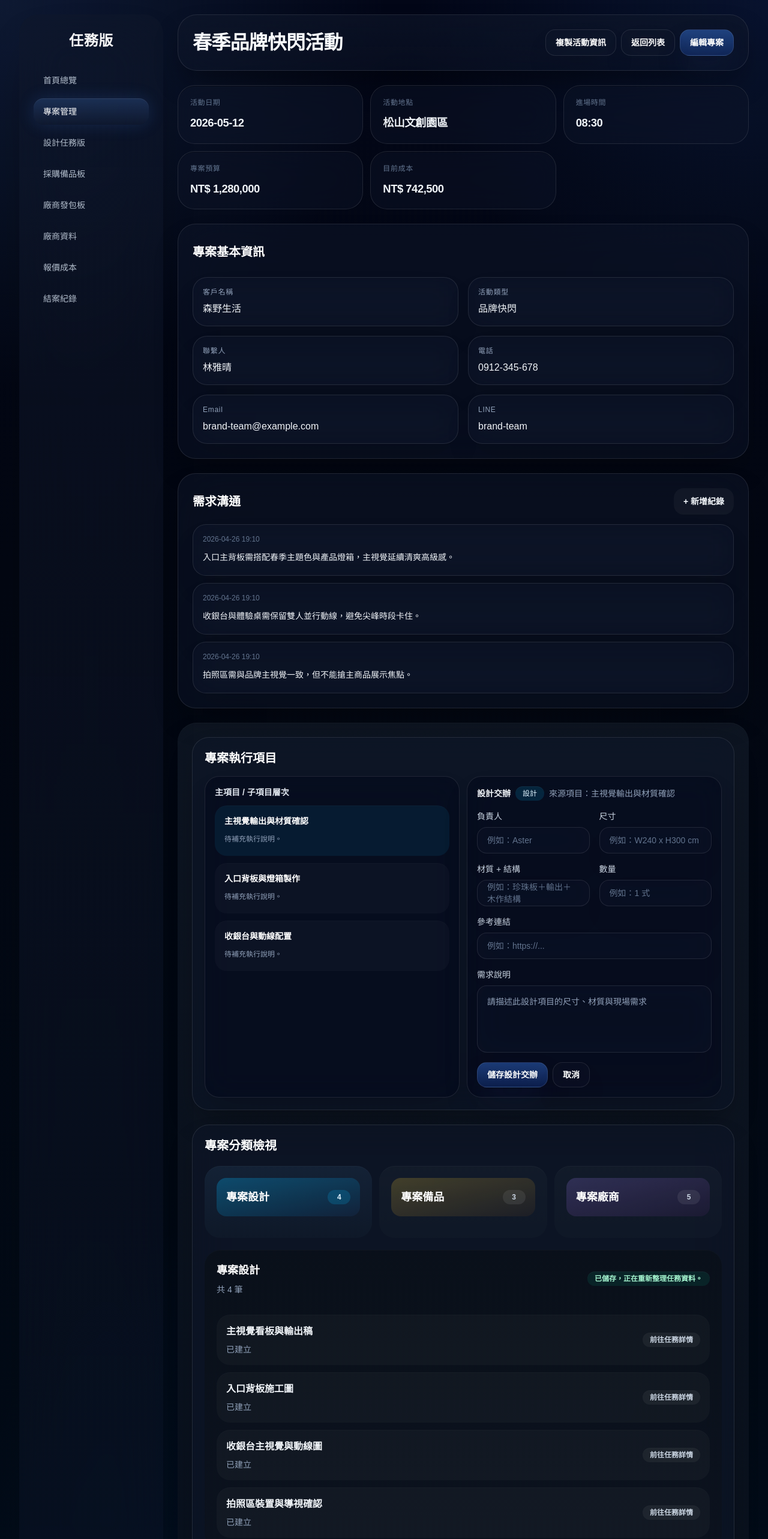
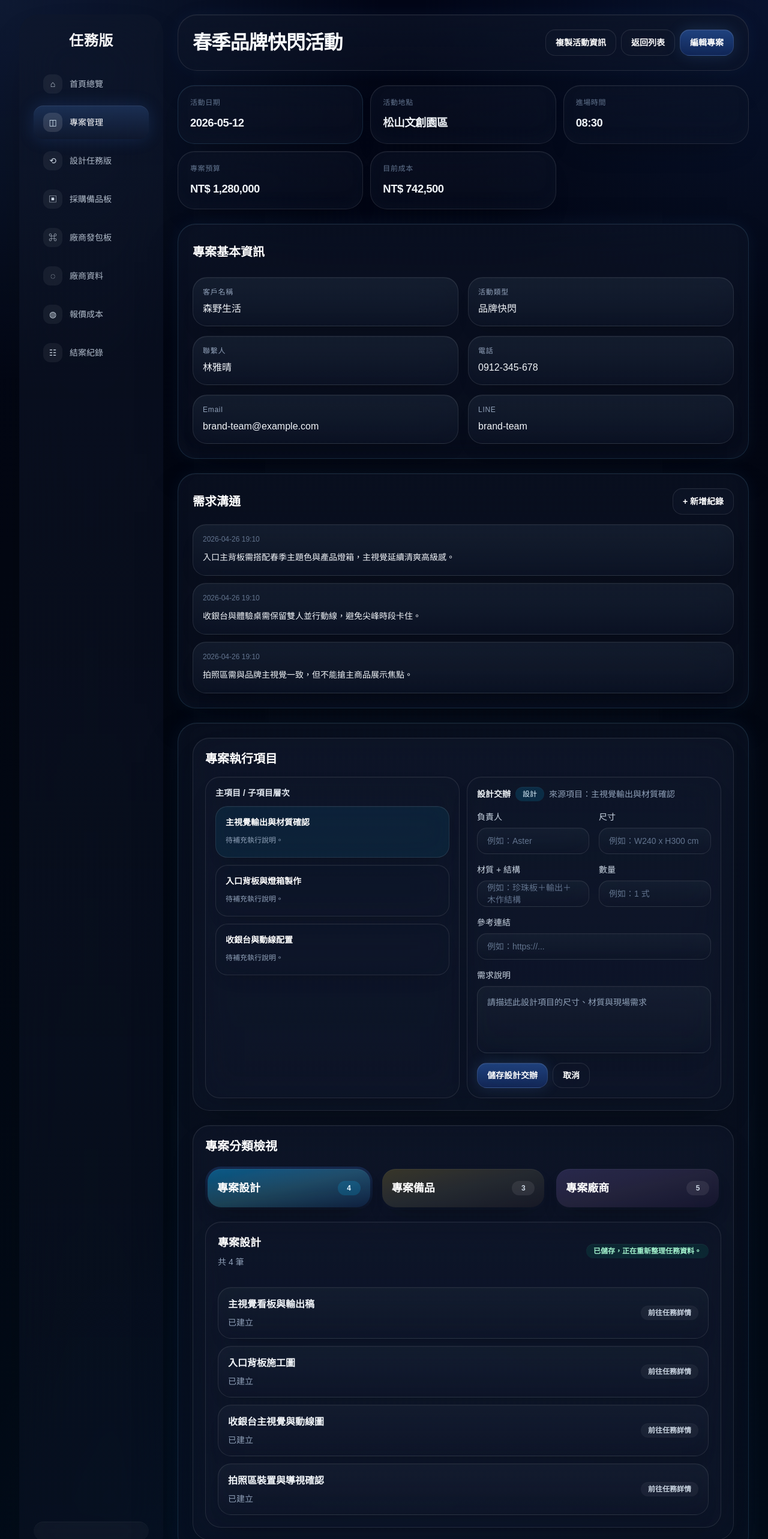
Before and after one commit to willy841/projectflow, a Next.js app in the folder project-mgmt/: page /blueprints/project-detail-v1 in a window 1280 px wide. Shown: the top 2566 px of the page at 60% size. Built offline with nearby package versions, Linux system fonts and the light colour scheme.

Commit message:
style: deepen blueprint cards and add nav icons

```diff
--- a/project-mgmt/src/app/blueprints/project-detail-v1/page.tsx
+++ b/project-mgmt/src/app/blueprints/project-detail-v1/page.tsx
@@ -22,23 +22,34 @@ export default function ProjectDetailBlueprintV1Page() {
     '拍照區需與品牌主視覺一致，但不能搶主商品展示焦點。',
   ];
 
+  const navItems = [
+    { icon: '⌂', label: '首頁總覽' },
+    { icon: '◫', label: '專案管理' },
+    { icon: '⟲', label: '設計任務版' },
+    { icon: '▣', label: '採購備品板' },
+    { icon: '⌘', label: '廠商發包板' },
+    { icon: '◌', label: '廠商資料' },
+    { icon: '◍', label: '報價成本' },
+    { icon: '☷', label: '結案紀錄' },
+  ];
+
   const executionCols = [
     {
       title: '專案設計',
       count: 4,
-      accent: 'from-sky-400/28 to-blue-500/6',
+      accent: 'from-sky-400/34 via-cyan-300/20 to-blue-500/10',
       active: true,
     },
     {
       title: '專案備品',
       count: 3,
-      accent: 'from-amber-300/20 to-orange-400/5',
+      accent: 'from-amber-300/18 via-amber-200/10 to-orange-400/4',
       active: false,
     },
     {
       title: '專案廠商',
       count: 5,
-      accent: 'from-violet-400/20 to-fuchsia-500/5',
+      accent: 'from-violet-400/18 via-fuchsia-300/10 to-fuchsia-500/4',
       active: false,
     },
   ];
@@ -59,16 +70,19 @@ export default function ProjectDetailBlueprintV1Page() {
           </div>
 
           <nav className="space-y-2 text-sm">
-            {['首頁總覽', '專案管理', '設計任務版', '採購備品板', '廠商發包板', '廠商資料', '報價成本', '結案紀錄'].map((item, index) => (
+            {navItems.map((item, index) => (
               <div
-                key={item}
-                className={`rounded-2xl px-4 py-3 transition ${
+                key={item.label}
+                className={`group flex items-center gap-3 rounded-2xl px-4 py-3 transition ${
                   index === 1
                     ? 'bg-[linear-gradient(180deg,rgba(75,132,220,0.24),rgba(34,53,92,0.12))] text-white shadow-[inset_0_1px_0_rgba(255,255,255,0.08),0_0_28px_rgba(59,130,246,0.18)]'
                     : 'text-slate-300/88 hover:bg-white/6 hover:shadow-[0_0_22px_rgba(96,165,250,0.08)]'
                 }`}
               >
-                {item}
+                <span className={`inline-flex h-8 w-8 items-center justify-center rounded-xl ${index === 1 ? 'bg-white/12 text-sky-100' : 'bg-white/6 text-slate-300 group-hover:text-sky-100'}`}>
+                  {item.icon}
+                </span>
+                <span>{item.label}</span>
               </div>
             ))}
           </nav>
@@ -77,20 +91,20 @@ export default function ProjectDetailBlueprintV1Page() {
         </aside>
 
         <section className="flex-1 space-y-6">
-          <header className="rounded-[32px] border border-white/10 bg-[linear-gradient(180deg,rgba(15,23,42,0.62),rgba(15,23,42,0.42))] p-5 shadow-2xl shadow-black/40 backdrop-blur-2xl xl:p-6">
+          <header className="rounded-[32px] border border-white/10 bg-[linear-gradient(180deg,rgba(15,23,42,0.62),rgba(15,23,42,0.42))] p-5 shadow-[0_28px_80px_-40px_rgba(0,0,0,0.58),0_0_32px_rgba(96,165,250,0.06),inset_0_1px_0_rgba(255,255,255,0.05)] backdrop-blur-2xl xl:p-6">
             <div className="flex flex-col gap-5 xl:flex-row xl:items-center xl:justify-between">
               <div className="min-w-0 flex-1">
                 <h2 className="text-3xl font-semibold tracking-tight text-slate-50 xl:text-[2rem]">春季品牌快閃活動</h2>
               </div>
 
               <div className="flex flex-wrap items-center gap-2 xl:justify-end">
-                <button className="inline-flex h-11 items-center justify-center rounded-2xl border border-white/10 bg-slate-900/50 px-4 text-sm font-semibold text-slate-100 shadow-2xl shadow-black/20 backdrop-blur-xl transition hover:bg-slate-900/70 hover:shadow-[0_0_24px_rgba(96,165,250,0.16)]">
+                <button className="inline-flex h-11 items-center justify-center rounded-2xl border border-white/10 bg-slate-900/50 px-4 text-sm font-semibold text-slate-100 shadow-[0_22px_46px_-28px_rgba(0,0,0,0.45),inset_0_1px_0_rgba(255,255,255,0.04)] backdrop-blur-xl transition hover:bg-slate-900/70 hover:shadow-[0_0_24px_rgba(96,165,250,0.16)]">
                   複製活動資訊
                 </button>
-                <button className="inline-flex h-11 items-center justify-center rounded-2xl border border-white/10 bg-slate-900/40 px-4 text-sm font-semibold text-slate-200 shadow-2xl shadow-black/15 backdrop-blur-xl transition hover:bg-slate-900/60 hover:shadow-[0_0_20px_rgba(96,165,250,0.12)]">
+                <button className="inline-flex h-11 items-center justify-center rounded-2xl border border-white/10 bg-slate-900/40 px-4 text-sm font-semibold text-slate-200 shadow-[0_18px_40px_-28px_rgba(0,0,0,0.42),inset_0_1px_0_rgba(255,255,255,0.03)] backdrop-blur-xl transition hover:bg-slate-900/60 hover:shadow-[0_0_20px_rgba(96,165,250,0.12)]">
                   返回列表
                 </button>
-                <button className="inline-flex h-11 items-center justify-center rounded-2xl border border-white/10 bg-[linear-gradient(180deg,rgba(59,130,246,0.42),rgba(37,99,235,0.24))] px-4 text-sm font-semibold text-white shadow-2xl shadow-blue-950/40 backdrop-blur-xl transition hover:brightness-105 hover:shadow-[0_0_28px_rgba(96,165,250,0.24)]">
+                <button className="inline-flex h-11 items-center justify-center rounded-2xl border border-white/10 bg-[linear-gradient(180deg,rgba(59,130,246,0.42),rgba(37,99,235,0.24))] px-4 text-sm font-semibold text-white shadow-[0_24px_48px_-26px_rgba(30,64,175,0.7),0_0_26px_rgba(96,165,250,0.16),inset_0_1px_0_rgba(255,255,255,0.1)] backdrop-blur-xl transition hover:brightness-105 hover:shadow-[0_0_28px_rgba(96,165,250,0.24)]">
                   編輯專案
                 </button>
               </div>
@@ -101,10 +115,10 @@ export default function ProjectDetailBlueprintV1Page() {
             {summaryItems.map((item, index) => (
               <article
                 key={item.label}
-                className={`rounded-[28px] p-5 shadow-[inset_0_1px_0_rgba(255,255,255,0.04)] ${
+                className={`rounded-[28px] p-5 shadow-[0_24px_52px_-32px_rgba(0,0,0,0.46),inset_0_1px_0_rgba(255,255,255,0.06),inset_0_-12px_30px_-20px_rgba(15,23,42,0.9)] ${
                   index === 0
-                    ? 'border border-white/10 bg-slate-900/50 shadow-2xl shadow-black/35 backdrop-blur-xl'
-                    : 'border border-white/10 bg-slate-900/40 shadow-2xl shadow-black/25 backdrop-blur-xl'
+                    ? 'border border-sky-300/14 bg-[linear-gradient(180deg,rgba(15,23,42,0.56),rgba(15,23,42,0.4))] backdrop-blur-xl'
+                    : 'border border-white/10 bg-[linear-gradient(180deg,rgba(15,23,42,0.5),rgba(15,23,42,0.34))] backdrop-blur-xl'
                 }`}
               >
                 <p className="text-xs font-medium uppercase tracking-wider text-slate-500">{item.label}</p>
@@ -114,7 +128,7 @@ export default function ProjectDetailBlueprintV1Page() {
           </section>
 
           <section className="grid gap-6 2xl:grid-cols-[minmax(0,1.08fr)_minmax(360px,0.92fr)]">
-            <article className="rounded-[30px] border border-white/10 bg-slate-900/50 p-6 shadow-2xl shadow-black/30 backdrop-blur-2xl">
+            <article className="rounded-[30px] border border-sky-300/14 bg-[linear-gradient(180deg,rgba(15,23,42,0.56),rgba(15,23,42,0.38))] p-6 shadow-[0_28px_72px_-36px_rgba(0,0,0,0.56),0_0_30px_rgba(96,165,250,0.07),inset_0_1px_0_rgba(255,255,255,0.05),inset_0_-14px_32px_-22px_rgba(15,23,42,0.95)] backdrop-blur-2xl">
               <div className="mb-5 flex min-h-11 items-center">
                 <div className="min-w-0">
                   <h3 className="text-xl font-semibold leading-none text-white">專案基本資訊</h3>
@@ -123,7 +137,7 @@ export default function ProjectDetailBlueprintV1Page() {
 
               <div className="grid gap-4 md:grid-cols-2">
                 {infoItems.map(([label, value]) => (
-                  <div key={label} className="rounded-[24px] border border-white/10 bg-slate-900/40 px-4 py-4 shadow-2xl shadow-black/15 backdrop-blur-xl">
+                  <div key={label} className="rounded-[24px] border border-white/10 bg-[linear-gradient(180deg,rgba(30,41,59,0.52),rgba(15,23,42,0.4))] px-4 py-4 shadow-[0_18px_36px_-24px_rgba(0,0,0,0.42),inset_0_1px_0_rgba(255,255,255,0.05)] backdrop-blur-xl">
                     <p className="text-xs font-medium tracking-[0.06em] text-slate-400">{label}</p>
                     <p className="mt-2 font-medium text-slate-100">{value}</p>
                   </div>
@@ -131,19 +145,19 @@ export default function ProjectDetailBlueprintV1Page() {
               </div>
             </article>
 
-            <article className="rounded-[30px] border border-white/10 bg-slate-900/50 p-6 shadow-2xl shadow-black/30 backdrop-blur-2xl">
+            <article className="rounded-[30px] border border-sky-300/14 bg-[linear-gradient(180deg,rgba(15,23,42,0.56),rgba(15,23,42,0.38))] p-6 shadow-[0_28px_72px_-36px_rgba(0,0,0,0.56),0_0_30px_rgba(96,165,250,0.07),inset_0_1px_0_rgba(255,255,255,0.05),inset_0_-14px_32px_-22px_rgba(15,23,42,0.95)] backdrop-blur-2xl">
               <div className="mb-4 flex min-h-11 flex-col gap-3 sm:flex-row sm:items-center sm:justify-between">
                 <div className="min-w-0">
                   <h3 className="text-xl font-semibold leading-none text-white">需求溝通</h3>
                 </div>
-                <button className="inline-flex h-11 shrink-0 items-center justify-center whitespace-nowrap rounded-2xl bg-white/[0.04] px-4 text-sm font-semibold text-slate-100 transition hover:bg-white/[0.08]">
+                <button className="inline-flex h-11 shrink-0 items-center justify-center whitespace-nowrap rounded-2xl border border-white/10 bg-slate-900/40 px-4 text-sm font-semibold text-slate-100 shadow-[0_18px_40px_-28px_rgba(0,0,0,0.42),inset_0_1px_0_rgba(255,255,255,0.03)] backdrop-blur-xl transition hover:bg-slate-900/60 hover:shadow-[0_0_18px_rgba(96,165,250,0.12)]">
                   + 新增紀錄
                 </button>
               </div>
 
               <div className="space-y-3">
                 {requirementItems.map((item, index) => (
-                  <div key={index} className="rounded-[22px] border border-white/10 bg-slate-900/40 px-4 py-4 shadow-2xl shadow-black/15 backdrop-blur-xl hover:shadow-[0_0_24px_rgba(96,165,250,0.12)] transition-shadow">
+                  <div key={index} className="rounded-[22px] border border-white/10 bg-[linear-gradient(180deg,rgba(30,41,59,0.48),rgba(15,23,42,0.38))] px-4 py-4 shadow-[0_18px_38px_-24px_rgba(0,0,0,0.42),inset_0_1px_0_rgba(255,255,255,0.04)] backdrop-blur-xl hover:shadow-[0_0_24px_rgba(96,165,250,0.12)] transition-shadow">
                     <p className="text-xs font-medium text-slate-500">2026-04-26 19:10</p>
                     <p className="mt-2 text-sm leading-7 text-slate-100">{item}</p>
                   </div>
@@ -152,8 +166,8 @@ export default function ProjectDetailBlueprintV1Page() {
             </article>
           </section>
 
-          <section className="space-y-6 rounded-[32px] bg-[linear-gradient(180deg,rgba(15,23,36,0.88),rgba(11,18,30,0.8))] p-6 shadow-[0_30px_70px_-42px_rgba(0,0,0,0.8),inset_0_1px_0_rgba(255,255,255,0.03)]">
-            <div className="rounded-[28px] border border-white/10 bg-slate-900/45 p-5 shadow-2xl shadow-black/25 backdrop-blur-xl">
+          <section className="space-y-6 rounded-[32px] border border-sky-300/14 bg-[linear-gradient(180deg,rgba(15,23,42,0.54),rgba(15,23,42,0.36))] p-6 shadow-[0_30px_76px_-36px_rgba(0,0,0,0.58),0_0_34px_rgba(96,165,250,0.08),inset_0_1px_0_rgba(255,255,255,0.05),inset_0_-14px_34px_-22px_rgba(15,23,42,0.95)] backdrop-blur-2xl">
+            <div className="rounded-[28px] border border-white/10 bg-[linear-gradient(180deg,rgba(15,23,42,0.5),rgba(15,23,42,0.34))] p-5 shadow-[0_22px_54px_-30px_rgba(0,0,0,0.46),inset_0_1px_0_rgba(255,255,255,0.04)] backdrop-blur-xl">
               <div className="mb-4 flex items-center justify-between gap-3">
                 <div>
                   <h3 className="text-xl font-semibold text-white">專案執行項目</h3>
@@ -161,11 +175,11 @@ export default function ProjectDetailBlueprintV1Page() {
               </div>
 
               <div className="grid gap-3 lg:grid-cols-2">
-                <div className="rounded-[24px] border border-white/10 bg-slate-950/45 p-4 shadow-2xl shadow-black/20 backdrop-blur-xl">
+                <div className="rounded-[24px] border border-white/10 bg-[linear-gradient(180deg,rgba(15,23,42,0.46),rgba(15,23,42,0.3))] p-4 shadow-[0_18px_42px_-26px_rgba(0,0,0,0.44),inset_0_1px_0_rgba(255,255,255,0.04)] backdrop-blur-xl">
                   <div className="mb-3 text-sm font-semibold text-slate-200">主項目 / 子項目層次</div>
                   <div className="space-y-3">
                     {['主視覺輸出與材質確認', '入口背板與燈箱製作', '收銀台與動線配置'].map((item, index) => (
-                      <div key={item} className={`rounded-[20px] px-4 py-4 shadow-[inset_0_1px_0_rgba(255,255,255,0.02)] ${index === 0 ? 'bg-sky-400/[0.08]' : 'bg-white/[0.025]'}`}>
+                      <div key={item} className={`rounded-[20px] border border-white/10 px-4 py-4 shadow-[0_16px_34px_-24px_rgba(0,0,0,0.38),inset_0_1px_0_rgba(255,255,255,0.03)] backdrop-blur-xl transition-shadow hover:shadow-[0_0_22px_rgba(96,165,250,0.1)] ${index === 0 ? 'bg-sky-400/[0.08]' : 'bg-slate-900/35'}`}>
                         <div className="text-sm font-semibold text-white">{item}</div>
                         <div className="mt-2 text-xs leading-6 text-slate-400">待補充執行說明。</div>
                       </div>
@@ -173,7 +187,7 @@ export default function ProjectDetailBlueprintV1Page() {
                   </div>
                 </div>
 
-                <div className="rounded-[24px] border border-white/10 bg-slate-950/45 p-4 shadow-2xl shadow-black/20 backdrop-blur-xl">
+                <div className="rounded-[24px] border border-white/10 bg-[linear-gradient(180deg,rgba(15,23,42,0.46),rgba(15,23,42,0.3))] p-4 shadow-[0_18px_42px_-26px_rgba(0,0,0,0.44),inset_0_1px_0_rgba(255,255,255,0.04)] backdrop-blur-xl">
                   <div className="mb-4 flex flex-wrap items-center gap-2">
                     <p className="text-sm font-semibold text-slate-100">設計交辦</p>
                     <span className="inline-flex items-center justify-center rounded-full bg-sky-400/14 px-3 py-1 text-xs font-medium text-sky-100 shadow-[inset_0_1px_0_rgba(255,255,255,0.04)]">
@@ -186,7 +200,7 @@ export default function ProjectDetailBlueprintV1Page() {
                     {designFormFields.map(([label, placeholder]) => (
                       <label key={label} className="flex flex-col gap-2">
                         <span className="text-sm font-medium text-slate-300">{label}</span>
-                        <div className="flex h-11 items-center rounded-2xl border border-white/10 bg-slate-900/45 px-4 text-sm text-slate-500 shadow-2xl shadow-black/10 backdrop-blur-xl">
+                        <div className="flex h-11 items-center rounded-2xl border border-white/10 bg-[linear-gradient(180deg,rgba(30,41,59,0.46),rgba(15,23,42,0.34))] px-4 text-sm text-slate-500 shadow-[0_16px_32px_-22px_rgba(0,0,0,0.36),inset_0_1px_0_rgba(255,255,255,0.03)] backdrop-blur-xl">
                           {placeholder}
                         </div>
                       </label>
@@ -194,24 +208,24 @@ export default function ProjectDetailBlueprintV1Page() {
 
                     <label className="flex flex-col gap-2 md:col-span-2">
                       <span className="text-sm font-medium text-slate-300">參考連結</span>
-                      <div className="flex h-11 items-center rounded-2xl border border-white/10 bg-slate-900/45 px-4 text-sm text-slate-500 shadow-2xl shadow-black/10 backdrop-blur-xl">
+                      <div className="flex h-11 items-center rounded-2xl border border-white/10 bg-[linear-gradient(180deg,rgba(30,41,59,0.46),rgba(15,23,42,0.34))] px-4 text-sm text-slate-500 shadow-[0_16px_32px_-22px_rgba(0,0,0,0.36),inset_0_1px_0_rgba(255,255,255,0.03)] backdrop-blur-xl">
                         例如：https://...
                       </div>
                     </label>
 
                     <label className="flex flex-col gap-2 md:col-span-2">
                       <span className="text-sm font-medium text-slate-300">需求說明</span>
-                      <div className="min-h-28 rounded-2xl border border-white/10 bg-slate-900/45 px-4 py-3 text-sm leading-7 text-slate-400 shadow-2xl shadow-black/10 backdrop-blur-xl">
+                      <div className="min-h-28 rounded-2xl border border-white/10 bg-[linear-gradient(180deg,rgba(30,41,59,0.46),rgba(15,23,42,0.34))] px-4 py-3 text-sm leading-7 text-slate-400 shadow-[0_16px_32px_-22px_rgba(0,0,0,0.36),inset_0_1px_0_rgba(255,255,255,0.03)] backdrop-blur-xl">
                         請描述此設計項目的尺寸、材質與現場需求
                       </div>
                     </label>
                   </div>
 
                   <div className="mt-4 flex flex-wrap gap-2">
-                    <button className="inline-flex items-center justify-center rounded-2xl border border-white/10 bg-[linear-gradient(180deg,rgba(59,130,246,0.42),rgba(37,99,235,0.24))] px-4 py-2.5 text-sm font-semibold text-white shadow-2xl shadow-blue-950/40 backdrop-blur-xl hover:shadow-[0_0_26px_rgba(96,165,250,0.24)] transition-shadow">
+                    <button className="inline-flex items-center justify-center rounded-2xl border border-white/10 bg-[linear-gradient(180deg,rgba(59,130,246,0.42),rgba(37,99,235,0.24))] px-4 py-2.5 text-sm font-semibold text-white shadow-[0_22px_44px_-22px_rgba(30,64,175,0.72),0_0_24px_rgba(96,165,250,0.16),inset_0_1px_0_rgba(255,255,255,0.08)] backdrop-blur-xl hover:shadow-[0_0_26px_rgba(96,165,250,0.24)] transition-shadow">
                       儲存設計交辦
                     </button>
-                    <button className="inline-flex items-center justify-center rounded-2xl border border-white/10 bg-slate-900/40 px-4 py-2.5 text-sm font-semibold text-slate-200 shadow-2xl shadow-black/15 backdrop-blur-xl hover:shadow-[0_0_18px_rgba(96,165,250,0.1)] transition-shadow">
+                    <button className="inline-flex items-center justify-center rounded-2xl border border-white/10 bg-slate-900/40 px-4 py-2.5 text-sm font-semibold text-slate-200 shadow-[0_16px_34px_-24px_rgba(0,0,0,0.38),inset_0_1px_0_rgba(255,255,255,0.03)] backdrop-blur-xl hover:shadow-[0_0_18px_rgba(96,165,250,0.1)] transition-shadow">
                       取消
                     </button>
                   </div>
@@ -219,7 +233,7 @@ export default function ProjectDetailBlueprintV1Page() {
               </div>
             </div>
 
-            <div className="rounded-[28px] border border-white/10 bg-slate-900/45 p-5 shadow-2xl shadow-black/25 backdrop-blur-xl">
+            <div className="rounded-[28px] border border-white/10 bg-[linear-gradient(180deg,rgba(15,23,42,0.5),rgba(15,23,42,0.34))] p-5 shadow-[0_22px_54px_-30px_rgba(0,0,0,0.46),inset_0_1px_0_rgba(255,255,255,0.04)] backdrop-blur-xl">
               <div className="mb-5 flex flex-col gap-3 sm:flex-row sm:items-center sm:justify-between">
                 <div>
                   <h3 className="text-xl font-semibold text-white">專案分類檢視</h3>
@@ -230,13 +244,13 @@ export default function ProjectDetailBlueprintV1Page() {
                 {executionCols.map((item) => (
                   <div
                     key={item.title}
-                    className={`rounded-[26px] p-5 text-left shadow-[inset_0_1px_0_rgba(255,255,255,0.03)] ${
+                    className={`rounded-[26px] px-1 py-1 text-left shadow-[0_18px_40px_-24px_rgba(0,0,0,0.42)] ${
                       item.active
-                        ? 'bg-[linear-gradient(180deg,rgba(21,35,56,0.9),rgba(16,26,42,0.84))] shadow-[0_20px_48px_-32px_rgba(59,130,246,0.36),inset_0_1px_0_rgba(255,255,255,0.04)]'
-                        : 'bg-[linear-gradient(180deg,rgba(255,255,255,0.028),rgba(255,255,255,0.016))]'
+                        ? 'bg-[linear-gradient(180deg,rgba(59,130,246,0.18),rgba(15,23,42,0.02))]'
+                        : 'bg-transparent'
                     }`}
                   >
-                    <div className={`mb-4 flex h-16 items-center justify-between rounded-2xl bg-gradient-to-br px-4 ${item.accent}`}>
+                    <div className={`flex h-16 items-center justify-between rounded-[22px] bg-gradient-to-br px-4 shadow-[inset_0_1px_0_rgba(255,255,255,0.05),0_14px_28px_-20px_rgba(0,0,0,0.34)] ${item.accent}`}>
                       <p className="text-lg font-semibold text-white">{item.title}</p>
                       <span className={`inline-flex min-w-[38px] items-center justify-center rounded-full px-3 py-1 text-xs font-semibold ${item.active ? 'bg-sky-400/18 text-sky-100' : 'bg-white/8 text-slate-300'}`}>
                         {item.count}
@@ -246,7 +260,7 @@ export default function ProjectDetailBlueprintV1Page() {
                 ))}
               </div>
 
-              <div className="mt-5 rounded-[26px] bg-[linear-gradient(180deg,rgba(9,15,24,0.8),rgba(12,18,28,0.72))] p-5 shadow-[inset_0_1px_0_rgba(255,255,255,0.025)]">
+              <div className="mt-5 rounded-[26px] border border-white/10 bg-[linear-gradient(180deg,rgba(15,23,42,0.44),rgba(15,23,42,0.3))] p-5 shadow-[0_20px_46px_-26px_rgba(0,0,0,0.42),inset_0_1px_0_rgba(255,255,255,0.03)] backdrop-blur-xl">
                 <div className="mb-4 flex items-center justify-between gap-3 pb-4">
                   <div>
                     <h4 className="text-lg font-semibold text-white">專案設計</h4>
@@ -257,7 +271,7 @@ export default function ProjectDetailBlueprintV1Page() {
 
                 <div className="space-y-3">
                   {['主視覺看板與輸出稿', '入口背板施工圖', '收銀台主視覺與動線圖', '拍照區裝置與導視確認'].map((item) => (
-                    <div key={item} className="rounded-[22px] bg-white/[0.028] px-4 py-4 shadow-[inset_0_1px_0_rgba(255,255,255,0.02)]">
+                    <div key={item} className="rounded-[22px] border border-white/10 bg-[linear-gradient(180deg,rgba(30,41,59,0.42),rgba(15,23,42,0.3))] px-4 py-4 shadow-[0_16px_34px_-24px_rgba(0,0,0,0.36),inset_0_1px_0_rgba(255,255,255,0.03)] backdrop-blur-xl hover:shadow-[0_0_22px_rgba(96,165,250,0.12)] transition-shadow">
                       <div className="flex items-center justify-between gap-3">
                         <div>
                           <p className="font-semibold text-slate-100">{item}</p>
```
